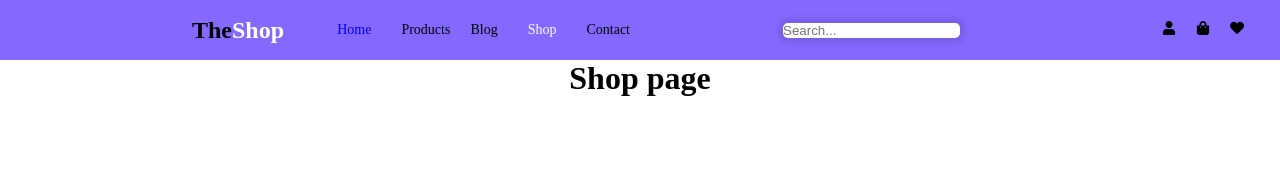
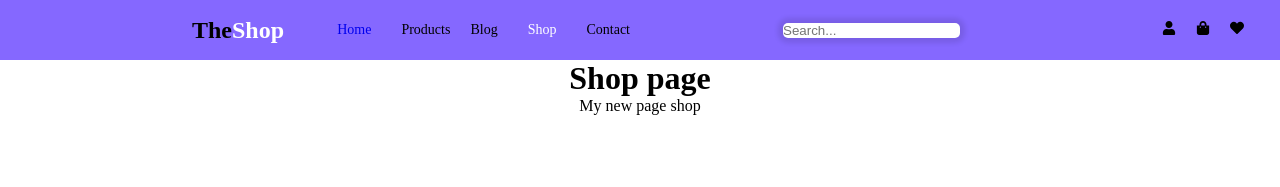
Before and after one commit to sevalyy/webshop-frontend, a React (Create React App) app: page /shop in a window 1280 px wide. Shown: the top 187 px of the page. Built offline with nearby package versions, Linux system fonts and the light colour scheme; a web font is replaced by a local one.

Commit message:
Test branch commit

```diff
--- a/src/pages/Shop/index.js
+++ b/src/pages/Shop/index.js
@@ -6,6 +6,7 @@ const Shop = () => {
   return (
     <div>
       <h1>Shop page</h1>
+      <p>My new page shop</p>
     </div>
   );
 };
```
